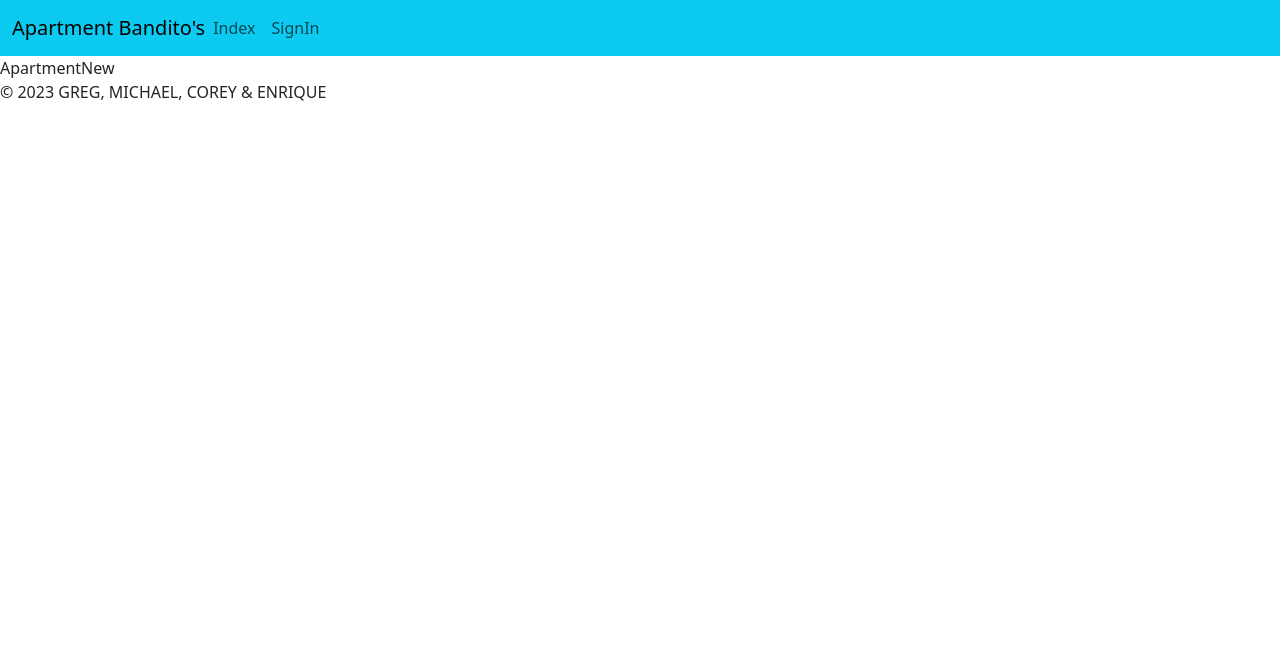
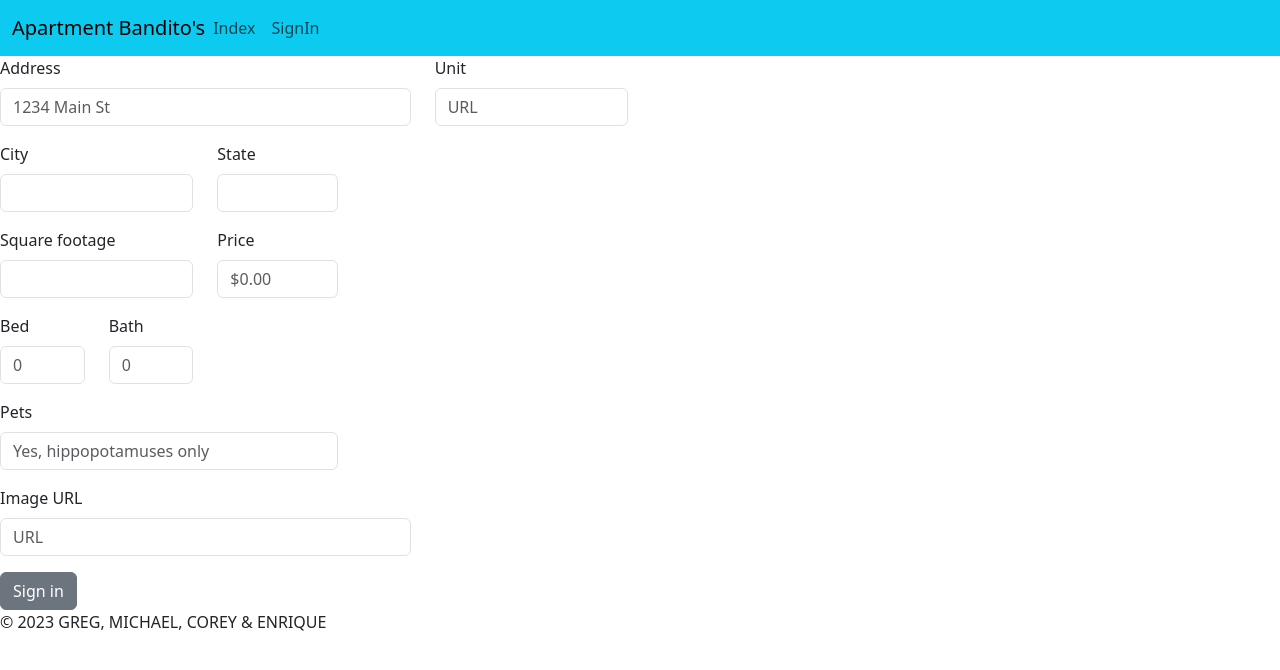
Before and after one commit to learn-academy-2023-golf/apartment-app-frontend-apartment-bandidos, a React (Create React App) app: page /apartmentnew in a window 1280 px wide. Shown: the top 670 px of the page. Built offline with nearby package versions, Linux system fonts and the light colour scheme.

Commit message:
Added functionality, testing, and styling

```diff
--- a/src/pages/ApartmentNew.js
+++ b/src/pages/ApartmentNew.js
@@ -1,9 +1,111 @@
-import React from 'react'
+import React from "react";
+import { Form, FormGroup, Label, Input, Col, Button, Row } from "reactstrap";
+import "../App.css";
 
 const ApartmentNew = () => {
   return (
-    <div>ApartmentNew</div>
-  )
-}
+    <div>
+      <Form>
+        <Row>
+          <Col md={4}>
+            <FormGroup>
+              <Label for="exampleAddress">Address</Label>
+              <Input
+                id="exampleAddress"
+                name="address"
+                placeholder="1234 Main St"
+              />
+            </FormGroup>
 
-export default ApartmentNew
+            <Row>
+              <Col md={6}>
+                <FormGroup>
+                  <Label for="exampleCity">City</Label>
+                  <Input id="exampleCity" name="city" />
+                </FormGroup>
+
+                <FormGroup>
+                  <Label for="exampleAddress2">Square footage</Label>
+                  <Input id="exampleAddress2" name="address2" placeholder="" />
+                </FormGroup>
+              </Col>
+              <Col md={4}>
+                <FormGroup>
+                  <Label for="exampleState">State</Label>
+                  <Input id="exampleState" name="state" />
+                </FormGroup>
+                <FormGroup>
+                  <Label for="examplePrice">Price</Label>
+                  <Input
+                    id="examplPrice"
+                    name="Price"
+                    placeholder="$0.00"
+                    type="text"
+                  />
+                </FormGroup>
+              </Col>
+              <Col md={3}>
+                <FormGroup>
+                  <Label for="examplePassword">Bed</Label>
+                  <Input
+                    id="examplePassword"
+                    name="password"
+                    placeholder="0"
+                    type="number"
+                  />
+                </FormGroup>
+              </Col>
+              <Col md={3}>
+                <FormGroup>
+                  <Label for="examplePassword">Bath</Label>
+                  <Input
+                    id="examplePassword"
+                    name="password"
+                    placeholder="0"
+                    type="number"
+                  />
+                </FormGroup>
+              </Col>
+              <Col md={10}>
+                <FormGroup>
+                  <Label for="examplePassword">Pets</Label>
+                  <Input
+                    id="examplePassword"
+                    name="password"
+                    placeholder="Yes, hippopotamuses only"
+                    type="text"
+                  />
+                </FormGroup>
+              </Col>
+            </Row>
+            <Row>
+            <FormGroup>
+                  <Label for="examplePassword">Image URL</Label>
+                  <Input
+                    id="examplePassword"
+                    name="password"
+                    placeholder="URL"
+                    type="text"
+                  />
+                </FormGroup>
+            </Row>
+          </Col>
+          <Col md={2}>
+            <FormGroup>
+              <Label for="exampleZip">Unit</Label>
+              <Input
+                    id="examplePassword"
+                    name="password"
+                    placeholder="URL"
+                    type="text" />
+            </FormGroup>
+          </Col>
+        </Row>
+
+        <Button>Sign in</Button>
+      </Form>
+    </div>
+  );
+};
+
+export default ApartmentNew;
```
Also changed, not shown: src/App.css, 1 other file (tests, documents, lock files or other folders).
